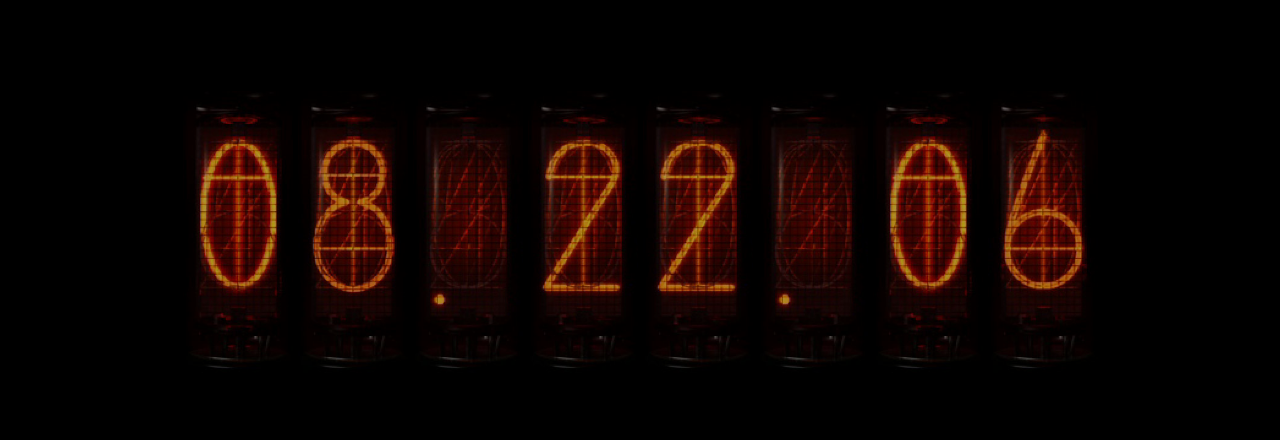
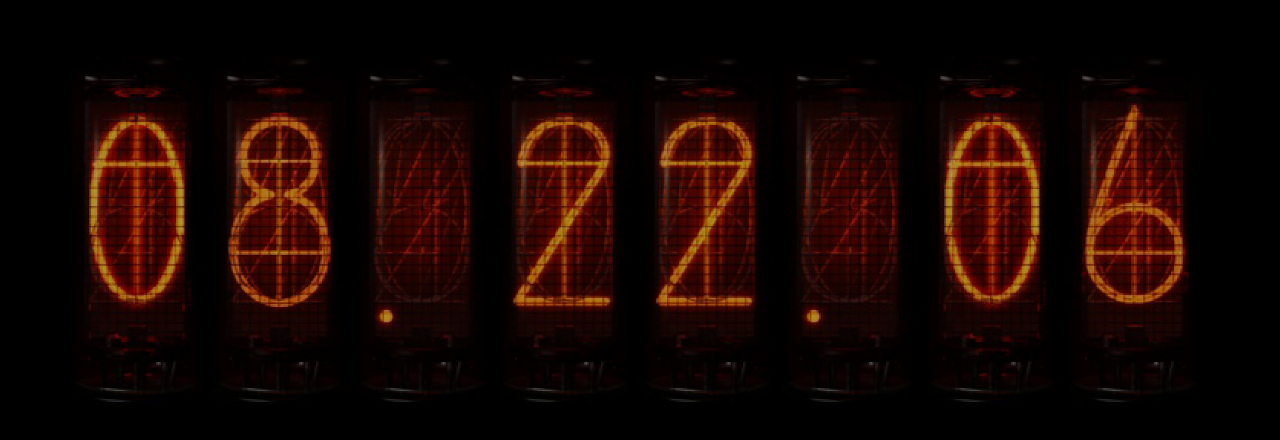
Before and after one commit to tiankongsang/Reading-Steiner, a plain HTML site: page index.html in a window 1280 px wide. Shown: the part 168-608 px from the top of the page. Drawn offline with Linux system fonts and the light colour scheme.

Commit message:
Update index.html

```diff
--- a/index.html
+++ b/index.html
@@ -12,7 +12,7 @@
         top: 0;
         left: 0;
         /*background: url(bg.png);
-        background-size: contain;*/
+        background-size: contain; */
       }
       .clock {
         filter: alpha(opacity=70);
@@ -22,14 +22,16 @@
         left: 0;
         bottom: 0;
         right: 0;
-        width: 920px;
-        height: 281.11px;
+        /* width: 920px;
+        height: 281.11px; */
+        width: 1150px;
+        height: 351.39px;
         margin: auto;
         background: #000000;
       }
       .clock img {
         float: left;
-        width: 110px;
+        width: 137.5px;
         margin-left: 2.5px;
         margin-right: 2.5px;
       }
```
